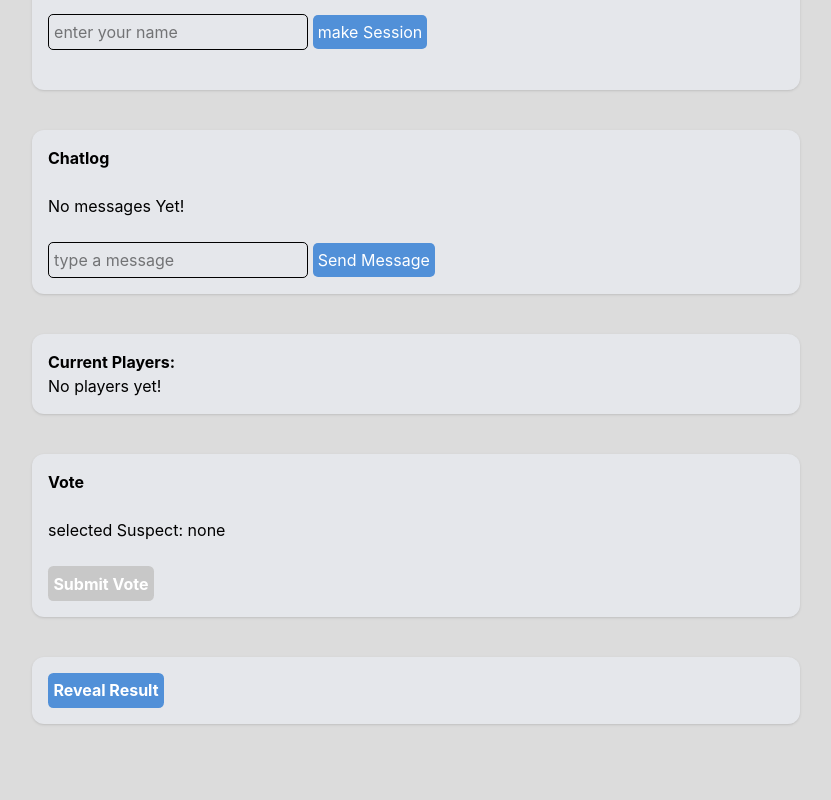
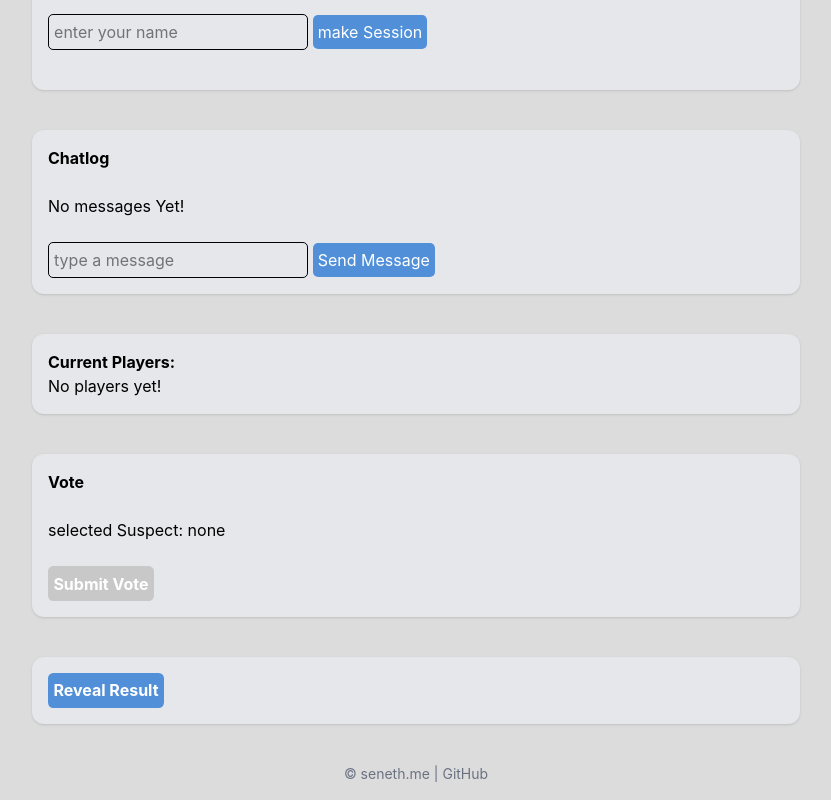
Before and after one commit to sen3th/humane, a Svelte app in the folder frontend/: page / in a window 1280 px wide. Shown: the part 242-1042 px from the top of the page, without its empty margins (224-1055 px from the left). Before the commit the page ends 990 px from the top, so only its background shows below. Built offline with nearby package versions, Linux system fonts and the light colour scheme.

Commit message:
added footer

```diff
--- a/frontend/src/App.svelte
+++ b/frontend/src/App.svelte
@@ -380,3 +380,7 @@
   </div>
 </div>
   </main>
+
+<footer class="w-full py-4 text-center text-sm text-gray-500">
+  &copy; <a href="https://seneth.me" target="_blank" rel="noopener noreferrer">seneth.me</a> | <a href="https://github.com/seneth/humane" target="_blank" rel="noopener noreferrer">GitHub</a>
+</footer>
```
Also changed, not shown: 1 other file (tests, documents, lock files or other folders).
